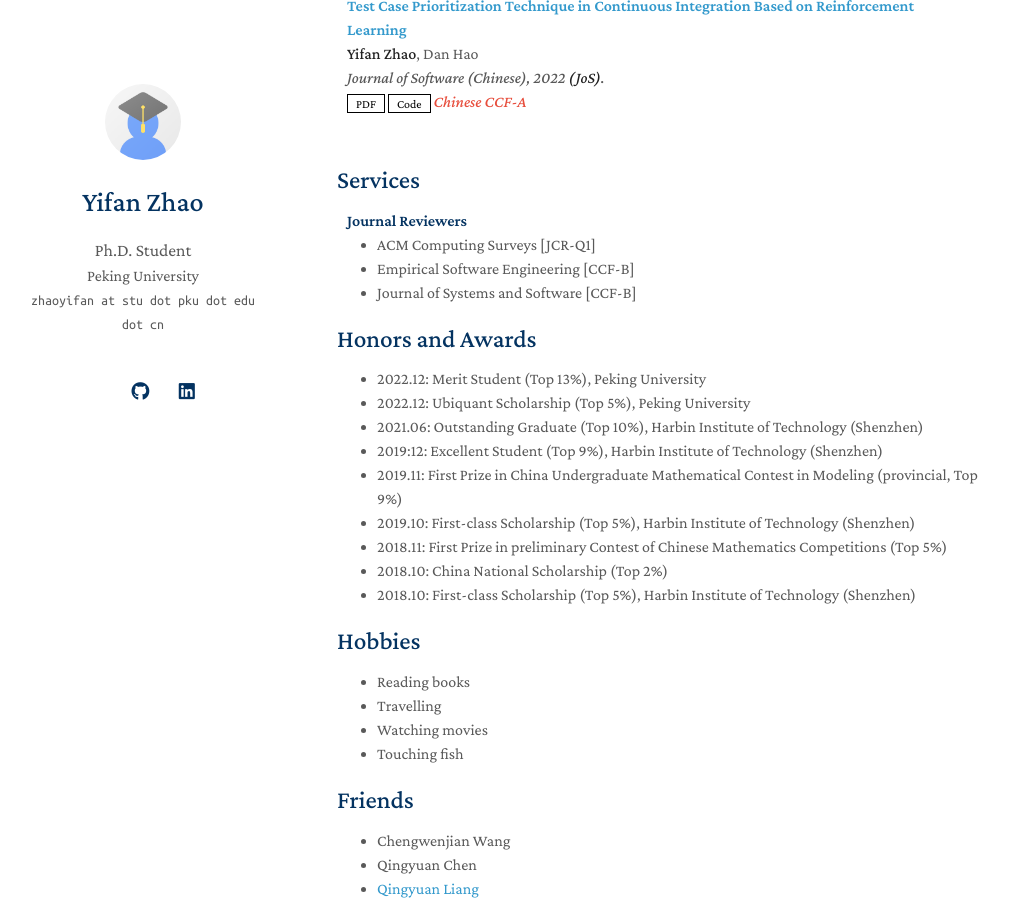
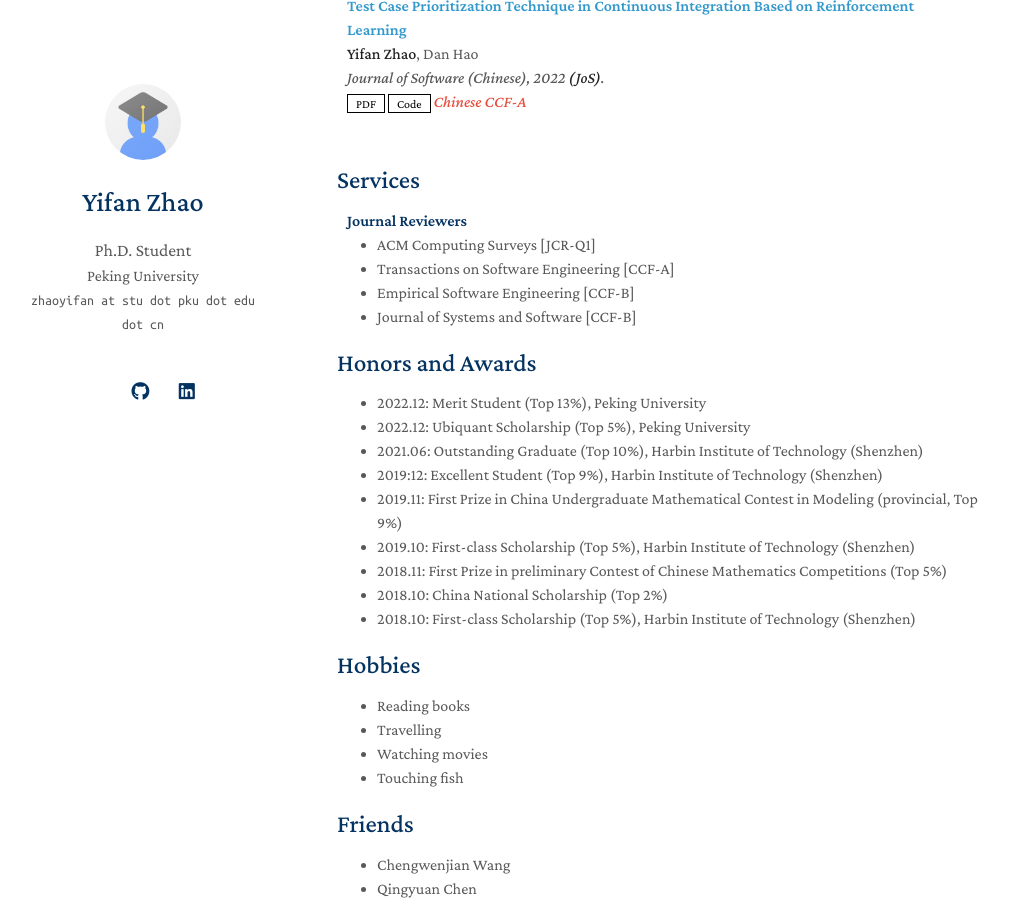
Before and after one commit to yifan-CodeDir/yifan-CodeDir.github.io, a Jekyll site: the page built from index.md, in a window 1280 px wide and 900 px high, scrolled down 1839 px. Shown: the whole window, without its empty margins (133-1142 px from the left). Built offline with Jekyll 4.4.1, drawn with Linux system fonts in a browser that asks for light colours; a style sheet for code colours, icons or effects is not loaded; our own code applies the rules of GitHub Pages for plain Markdown files.

Commit message:
Update services.md

```diff
--- a/_includes/services.md
+++ b/_includes/services.md
@@ -4,6 +4,7 @@
 
 <ul style="margin:0 0 20px;">
   <li><a href="https://dl.acm.org/journal/csur"><autocolor>ACM Computing Surveys [JCR-Q1]</autocolor></a></li>
+  <li><a href="https://ieeexplore.ieee.org/xpl/RecentIssue.jsp?punumber=32"><autocolor>Transactions on Software Engineering [CCF-A]</autocolor></a></li>
   <li><a href="https://link.springer.com/journal/10664"><autocolor>Empirical Software Engineering [CCF-B]</autocolor></a></li>
   <li><a href="https://www.sciencedirect.com/journal/journal-of-systems-and-software"><autocolor>Journal of Systems and Software [CCF-B]</autocolor></a></li>
 </ul>
```
